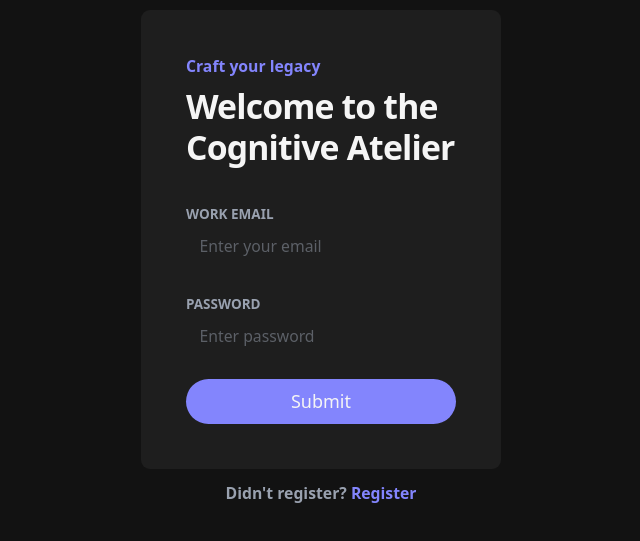
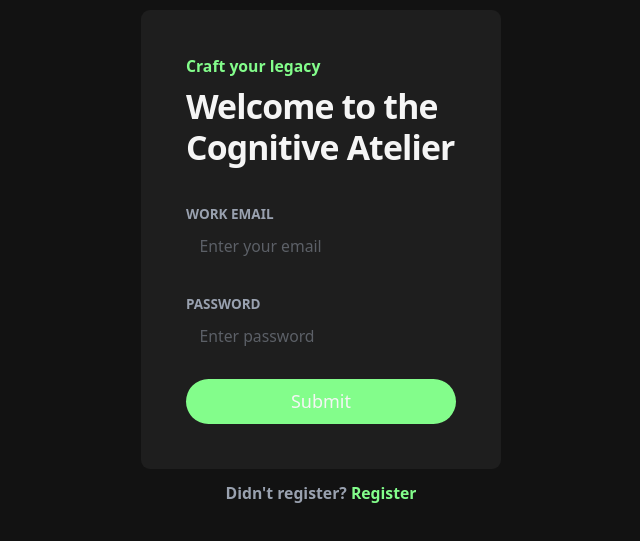
Before and after one commit to ysvishal/Gen-AI-based-Interview-prep, a React (Vite) app in the folder Frontend/resume-builder/: page /login in a window 1280 px wide. Shown: the part 143-684 px from the top of the page, without its empty margins (319-959 px from the left). Built offline with nearby package versions, Linux system fonts and the light colour scheme; no server answers.

Commit message:
color change

```diff
--- a/Frontend/resume-builder/src/style.css
+++ b/Frontend/resume-builder/src/style.css
@@ -1,6 +1,6 @@
 @import "tailwindcss";
 :root {
-  --primary-color: #8385fd;
+  --primary-color: #83fd8b;
   --primary-rgb: 131, 133, 253;
   --secondary-color: #1e1e1e;
   --surface: #121212;
```
